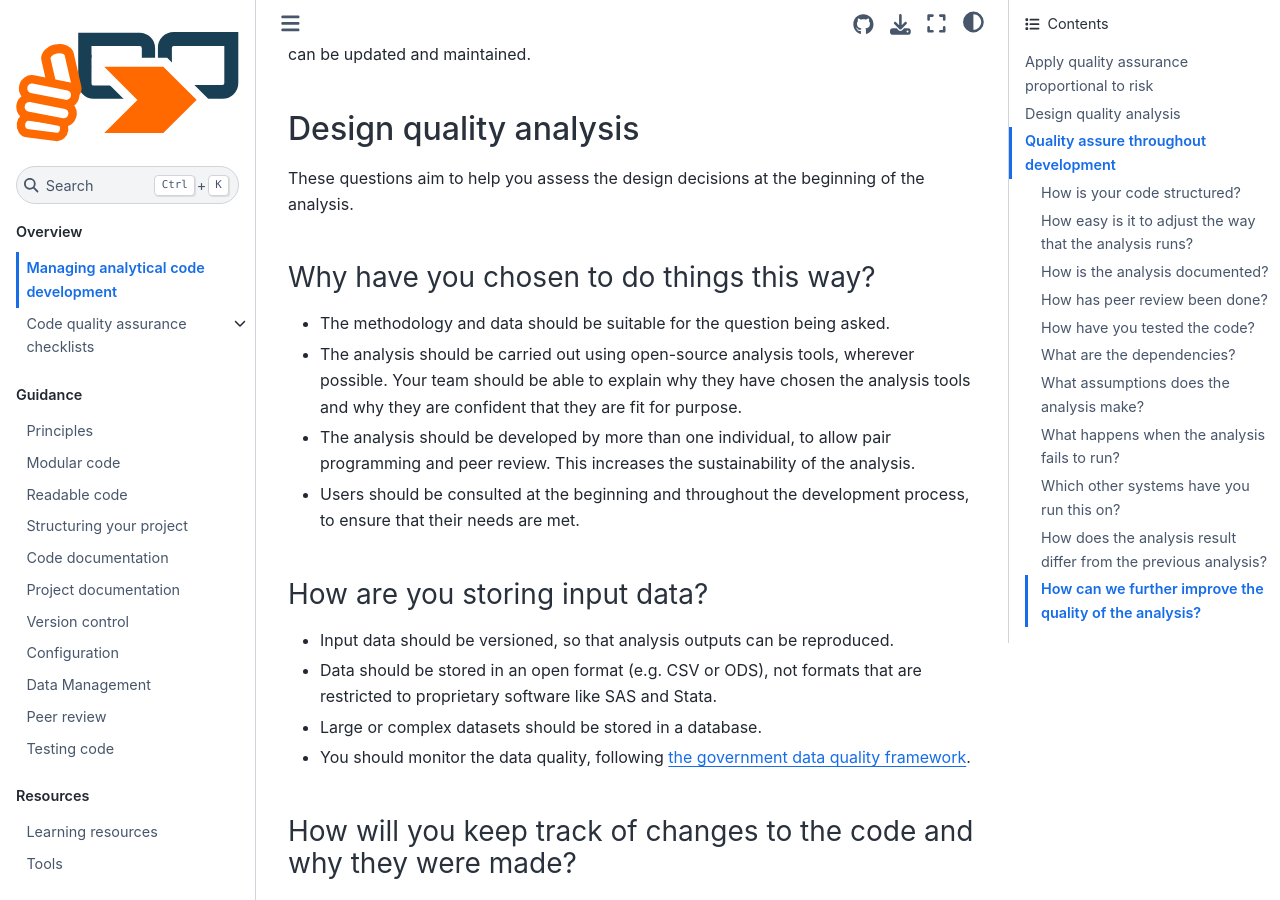
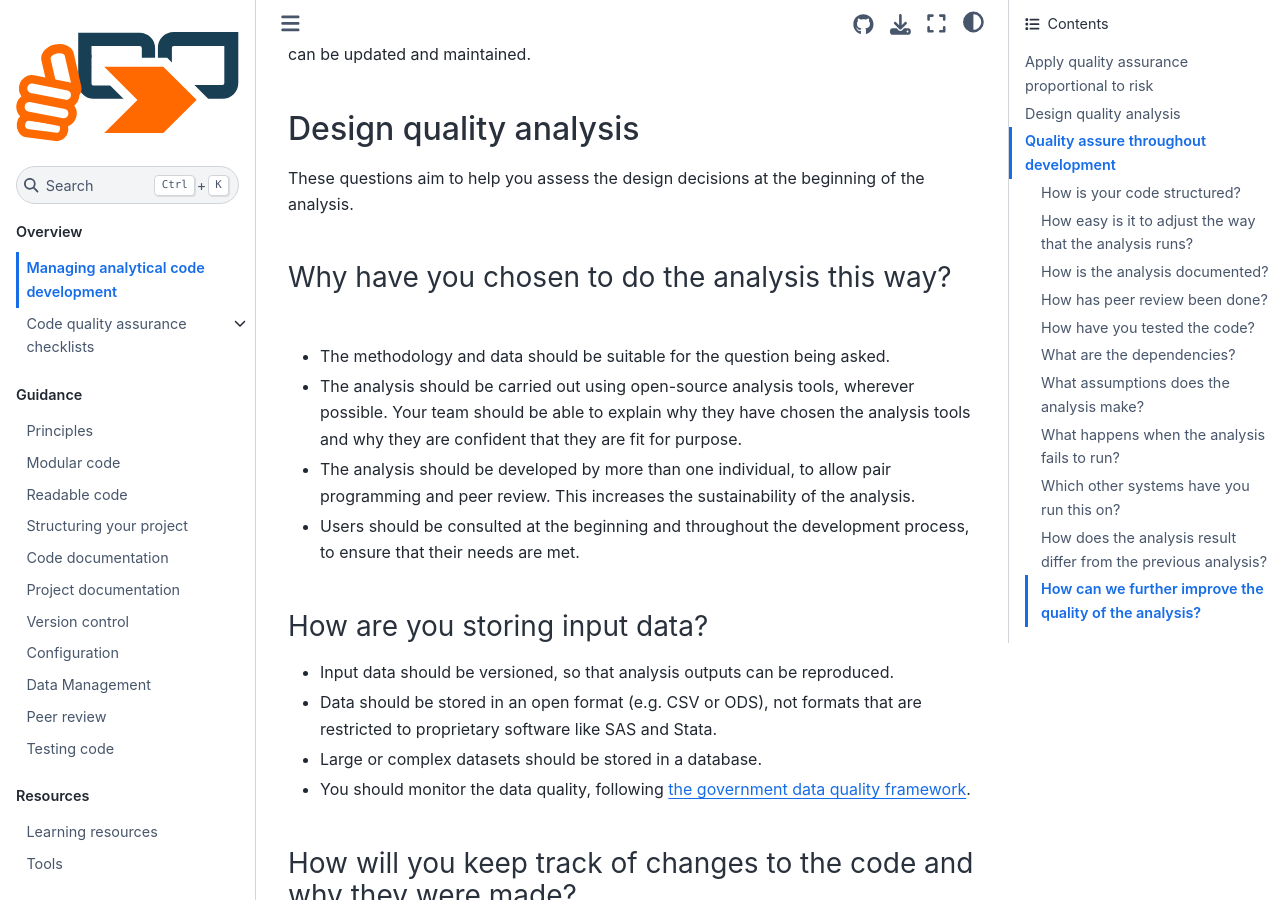
Before and after one commit to best-practice-and-impact/qa-of-code-guidance, a Jupyter Book: the page built from book/managers_guide.md, in a window 1280 px wide and 900 px high, scrolled down 1612 px. Built offline with Jupyter Book 1.0.4 settings and Sphinx 7.4.7 and the Sphinx Book theme 1.1.4, drawn with Linux system fonts in a browser that asks for light colours.

Commit message:
improve question text

```diff
--- a/book/managers_guide.md
+++ b/book/managers_guide.md
@@ -33,7 +33,7 @@
 
 These questions aim to help you assess the design decisions at the beginning of the analysis.
 
-### Why have you chosen to do things this way?
+### Why have you chosen to do the analysis this way?
 
 * The methodology and data should be suitable for the question being asked.
 * The analysis should be carried out using open-source analysis tools, wherever possible. Your team should be able to explain why they have chosen the analysis tools and why they are confident that they are fit for purpose.
```
